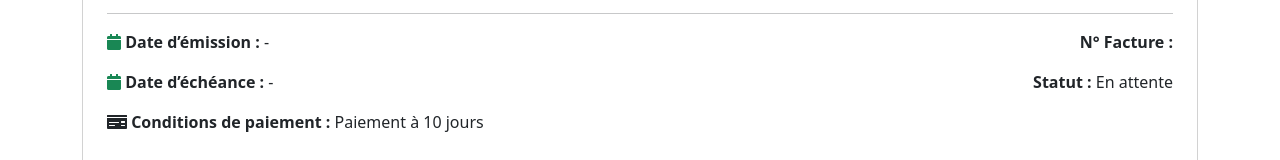
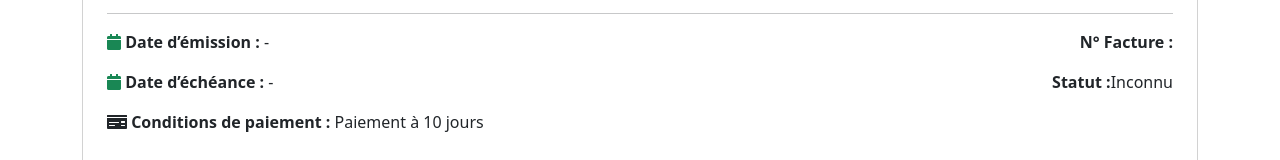
Before and after one commit to HasinaAndrianasinoro16/Smart_print, a React (Create React App) app in the folder smart_printfront/: page /info in a window 1280 px wide. Shown: the part 288-448 px from the top of the page. Built offline with nearby package versions, Linux system fonts and the light colour scheme.

Commit message:
Update Info_facture.jsx

```diff
--- a/smart_printfront/src/Components/Info_facture.jsx
+++ b/smart_printfront/src/Components/Info_facture.jsx
@@ -77,7 +77,15 @@ export default function Info_facture() {
                     </div>
                     <div className="col-md-6 text-end">
                         <p><strong>N° Facture :</strong> {facture?.id || ''}</p>
-                        <p><strong>Statut :</strong> En attente</p>
+                        <p><strong>Statut :</strong>
+                            {facture.statut === 0
+                                ? 'En Attente'
+                                : facture.statut === 1
+                                    ? 'Payée'
+                                    : facture.statut === 2
+                                        ? 'Annulée'
+                                        : 'Inconnu'}
+                        </p>
                     </div>
                 </div>
 
```
